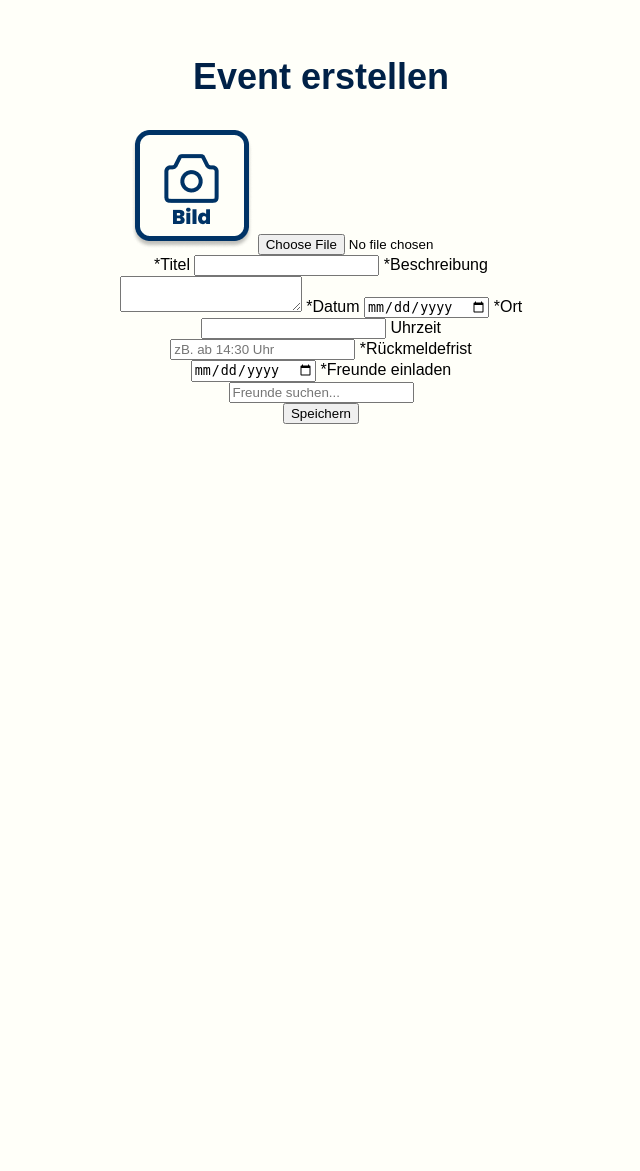
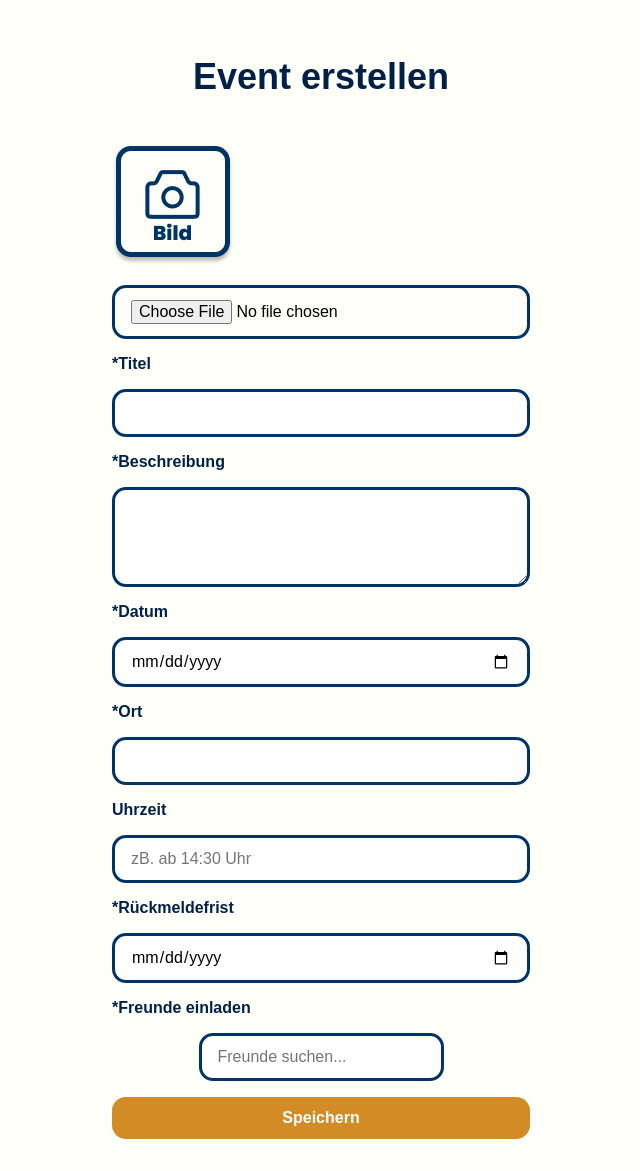
Before and after one commit to wera-burkhalter/im4, a PHP site: page /create.html in a window 1280 px wide. Shown: the whole page, without its empty margins (319-959 px from the left). Run offline with PHP 8.4, Linux system fonts and the light colour scheme; data that the repository does not hold is empty; a stand-in replaces the project's code that opens the database connection.

Commit message:
create designen
igendwie hets mer da sdesign entfärnt...

```diff
--- a/create.html
+++ b/create.html
@@ -6,7 +6,7 @@
     <link rel="stylesheet" href="css/mother.css">
     <link rel="stylesheet" href="css/create.css">
     <link rel="icon" href="assets/Logo_Invyte.png">
-    <title>Document</title>
+    <title>Event erstellen</title>
 </head>
 
 <body>
--- a/css/create.css
+++ b/css/create.css
@@ -23,6 +23,52 @@ body {
   padding: 2rem 1rem;
   text-align: center;
 }
+
+form#eventForm {
+  display: flex;
+  flex-direction: column;
+  width: 100%;
+  gap: 1rem;
+  align-items: stretch;
+}
+
+form#eventForm label {
+  font-weight: bold;
+  color: #002147;
+  text-align: left;
+}
+
+form#eventForm input,
+form#eventForm textarea,
+form#eventForm button {
+  padding: 0.75rem 1rem;
+  font-size: 1rem;
+  border: 3px solid #003366;
+  border-radius: 14px;
+  font-family: 'Poppins', sans-serif;
+}
+
+form#eventForm textarea {
+  resize: vertical;
+  min-height: 100px;
+}
+
+form#eventForm button[type="submit"] {
+  background-color: #d38b26;
+  color: white;
+  font-weight: bold;
+  border: none;
+  cursor: pointer;
+  transition: background-color 0.3s ease;
+}
+
+form#eventForm button[type="submit"]:hover {
+  background-color: #ba741f;
+}
+
+
+
+
 
 @media (min-width: 1366px) {
   html, body {
```
